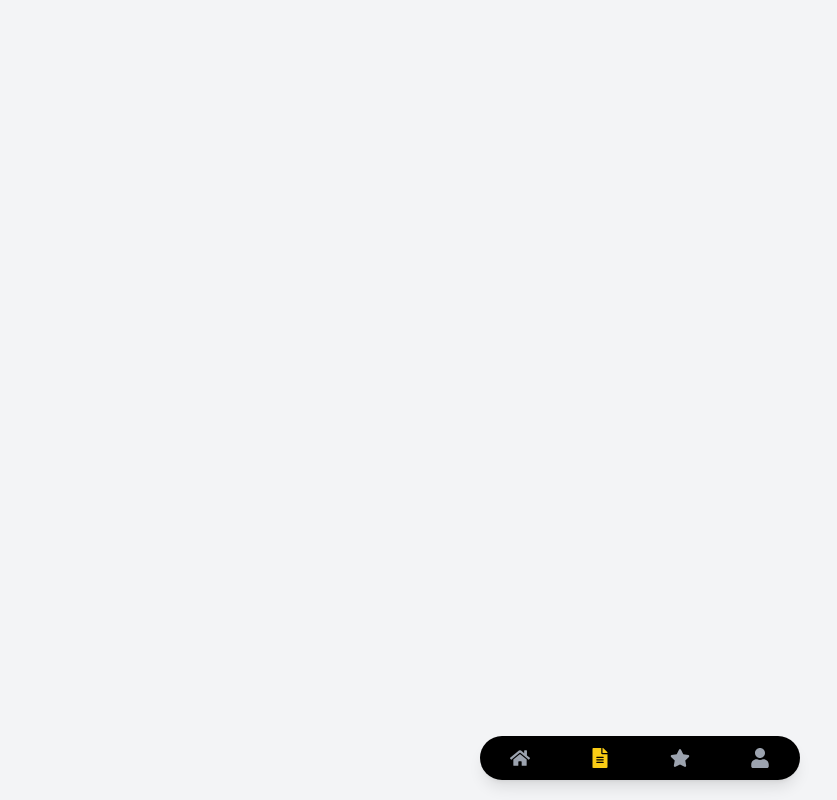
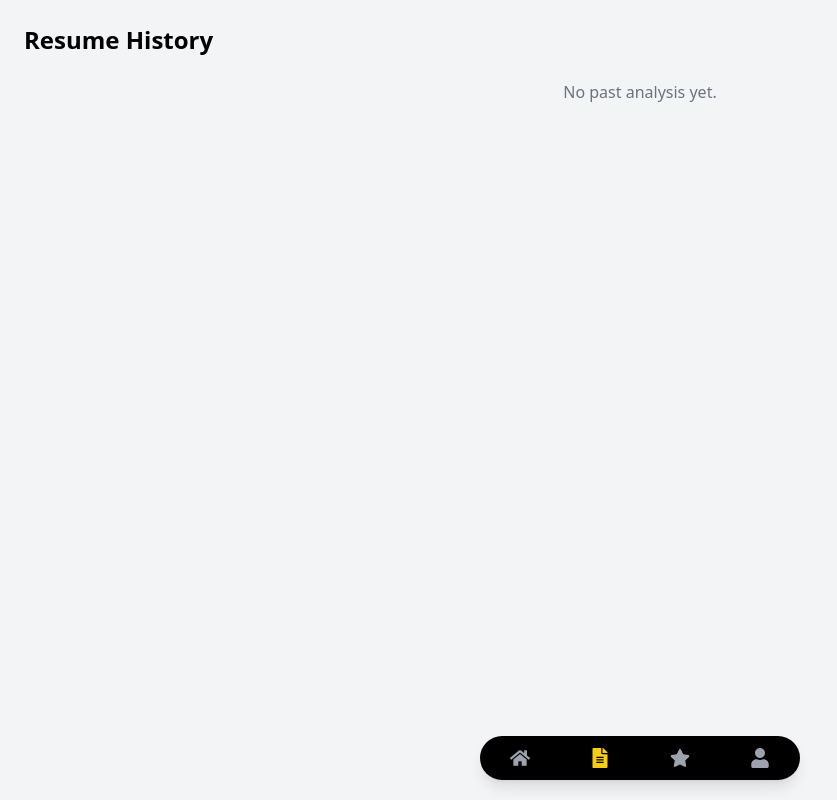
Before and after one commit to saitejabasudi/Resume_IQ-, a React (Create React App) app in the folder client/: page / in a window 1280 px wide. Both pictures are taken after a click on the button 600 px from the left and 758 px from the top of the page. Shown: the whole page, without its empty margins (0-837 px from the left). Built offline with nearby package versions, Linux system fonts and the light colour scheme.

Commit message:
Update App.js

```diff
--- a/client/src/App.js
+++ b/client/src/App.js
@@ -14,6 +14,12 @@ function App() {
   const [jobMatch, setJobMatch] = useState(null);
   const [loading, setLoading] = useState(false);
   const [page, setPage] = useState("home");
+
+  // ✅ HISTORY STATE (Auto Load from localStorage)
+  const [history, setHistory] = useState(() => {
+    const saved = localStorage.getItem("resumeHistory");
+    return saved ? JSON.parse(saved) : [];
+  });
 
   const analyze = async () => {
     if (!file) {
@@ -35,7 +41,19 @@ function App() {
       setScore(res.data.atsScore);
       setJobMatch(res.data.jobMatch);
 
+      // ✅ SAVE TO HISTORY
+      const newEntry = {
+        date: new Date().toLocaleString(),
+        score: res.data.atsScore,
+        match: res.data.jobMatch?.matchScore || 0
+      };
+
+      const updatedHistory = [newEntry, ...history];
+      setHistory(updatedHistory);
+      localStorage.setItem("resumeHistory", JSON.stringify(updatedHistory));
+
       setPage("result");
+
     } catch (err) {
       alert("Analysis failed");
     } finally {
@@ -58,17 +76,14 @@ function App() {
             transition={{ duration: 0.3 }}
             className="p-6"
           >
-            <div className="mb-8">
-              <h1 className="text-3xl font-bold">
+            <h1 className="text-3xl font-bold mb-2">
               Resume <span className="text-yellow-400">IQ</span>
             </h1>
-              <p className="text-gray-500 mt-2">
+            <p className="text-gray-500 mb-6">
               AI Powered Resume Optimization
             </p>
-            </div>
 
             <div className="bg-white p-6 rounded-3xl shadow-lg">
-
               <div className="flex items-center gap-2 mb-4">
                 <FaFileUpload className="text-yellow-400" />
                 <span className="font-semibold">Upload Resume</span>
@@ -83,7 +98,7 @@ function App() {
 
               <textarea
                 placeholder="Paste Job Description (Optional)"
-                className="w-full p-3 border rounded-xl mb-4 focus:outline-none focus:ring-2 focus:ring-yellow-300"
+                className="w-full p-3 border rounded-xl mb-4"
                 rows="4"
                 value={jobDescription}
                 onChange={(e) => setJobDescription(e.target.value)}
@@ -91,7 +106,7 @@ function App() {
 
               <button
                 onClick={analyze}
-                className="bg-yellow-400 w-full py-3 rounded-xl font-semibold shadow-md hover:bg-yellow-500 transition"
+                className="bg-yellow-400 w-full py-3 rounded-xl font-semibold hover:bg-yellow-500 transition"
               >
                 Start AI Analysis
               </button>
@@ -99,7 +114,6 @@ function App() {
               <div className="mt-4">
                 <InstallButton />
               </div>
-
             </div>
 
             {loading && <Loader />}
@@ -118,17 +132,12 @@ function App() {
           >
             <h2 className="text-2xl font-bold mb-6">Analysis Result</h2>
 
-            {score !== null ? (
-              <div className="bg-white rounded-3xl shadow-lg p-6 text-center">
-
-                <div className="bg-green-100 text-green-600 py-2 rounded-xl text-sm mb-6">
-                  ✔ Scanning Completed Successfully
-                </div>
+            <div className="bg-white p-6 rounded-3xl shadow-lg text-center">
 
               <CircularScore score={score} />
 
-                <h3 className="mt-6 text-2xl font-bold">
-                  {score}/100 Resume Score
+              <h3 className="mt-6 text-xl font-semibold">
+                Resume Score: {score}/100
               </h3>
 
               {jobMatch && (
@@ -157,16 +166,47 @@ function App() {
 
               <button
                 onClick={() => setPage("home")}
-                  className="bg-yellow-400 mt-8 w-full py-3 rounded-xl font-semibold shadow-md"
+                className="bg-yellow-400 mt-8 w-full py-3 rounded-xl font-semibold"
               >
                 Analyze Another Resume
               </button>
+            </div>
+          </motion.div>
+        )}
 
+        {/* ================= HISTORY PAGE ================= */}
+        {page === "history" && (
+          <motion.div
+            key="history"
+            initial={{ opacity: 0, x: 40 }}
+            animate={{ opacity: 1, x: 0 }}
+            exit={{ opacity: 0, x: -40 }}
+            transition={{ duration: 0.3 }}
+            className="p-6"
+          >
+            <h2 className="text-2xl font-bold mb-6">Resume History</h2>
+
+            {history.length === 0 ? (
+              <p className="text-gray-500 text-center">
+                No past analysis yet.
+              </p>
+            ) : (
+              <div className="space-y-4">
+                {history.map((item, index) => (
+                  <div
+                    key={index}
+                    className="bg-white p-4 rounded-2xl shadow-md"
+                  >
+                    <p className="text-sm text-gray-500">{item.date}</p>
+                    <p className="font-semibold mt-1">
+                      Resume Score: {item.score}/100
+                    </p>
+                    <p className="text-sm text-gray-600">
+                      Job Match: {item.match}%
+                    </p>
                   </div>
-            ) : (
-              <p className="text-center mt-20 text-gray-500">
-                No analysis yet.
-              </p>
+                ))}
+              </div>
             )}
           </motion.div>
         )}
```
Lines whose indentation alone changed are shown as unchanged.
